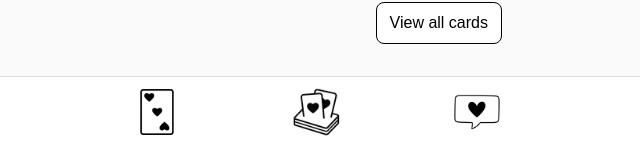
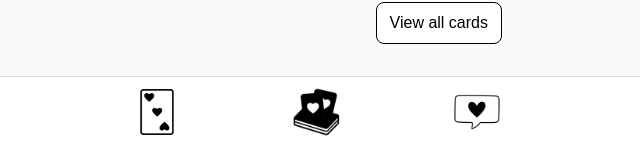
Before and after one commit to ethanlovewii-sys/DateDeck, a React (Vite) app: page /deck in a window 1280 px wide. Shown: the part 654-797 px from the top of the page, without its empty margins (323-963 px from the left). Built offline with nearby package versions, Linux system fonts and the light colour scheme.

Commit message:
added the active state for the nav icons

```diff
--- a/src/app.css
+++ b/src/app.css
@@ -37,3 +37,7 @@
     width: 100%;
     margin-inline: auto;           /* center the nav inside footer */
 }
+
+.footer-icon{
+    width: 50px;
+}
--- a/src/app.jsx
+++ b/src/app.jsx
@@ -42,9 +42,30 @@ function Layout({children}) {
                 <footer className="normal-footer">
                     <nav>
                         <ul className="footer-nav">
-                            <li><NavLink to="/card"> <img src="/card_icon.png" width="50"/></NavLink></li>
-                            <li><NavLink to="/deck"> <img src="/deck_icon.png" width="50"/></NavLink></li>
-                            <li><NavLink to="/social"> <img src="/socail_icon.png" width="50"/></NavLink></li>
+                            <li>
+                                <NavLink to="/card">
+                                    {({ isActive }) => (
+                                    <img src={isActive ? "/card_icon_active.png" : "/card_icon.png"} className="footer-icon"/>
+                                )}
+                                </NavLink>
+                            </li>
+
+                            <li>
+                                <NavLink to="/deck">
+                                    {({ isActive }) => (
+                                    <img src={isActive ? "/deck_icon_active.png" : "/deck_icon.png"} className="footer-icon"/>
+                                )}
+                                </NavLink>
+                            </li>
+
+                            <li>
+                                <NavLink to="/social">
+                                    {({ isActive }) => (
+                                    <img src={isActive ? "/social_icon_active.png" : "/social_icon.png"} className="footer-icon"/>
+                                )}
+                                </NavLink>
+                            </li>
+
                         </ul>
                     </nav>
                 </footer>
```
Also changed, not shown: public/social_icon.png (renamed from public/socail_icon.png), public/social_icon_active.png (renamed from public/socail_icon_active.png).
